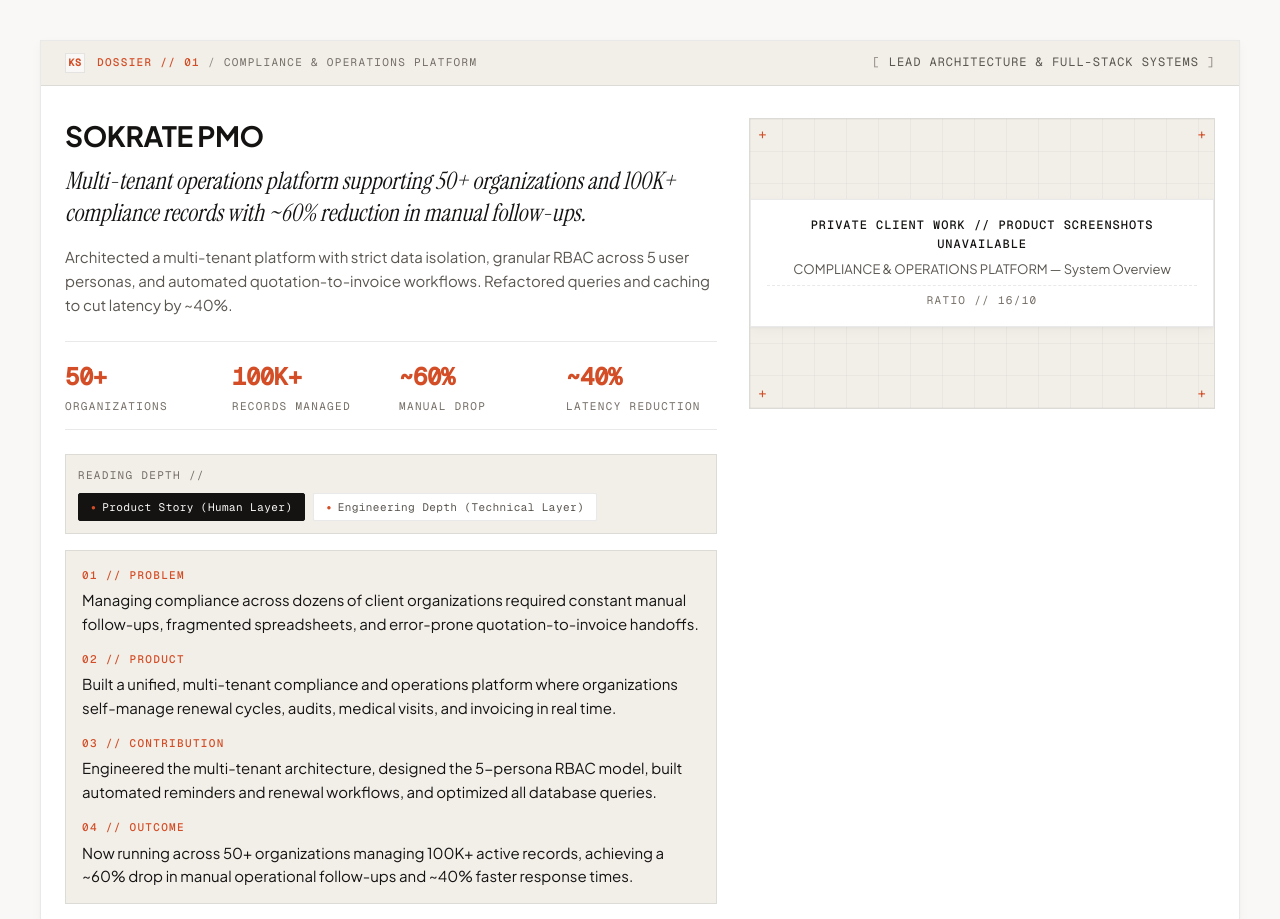
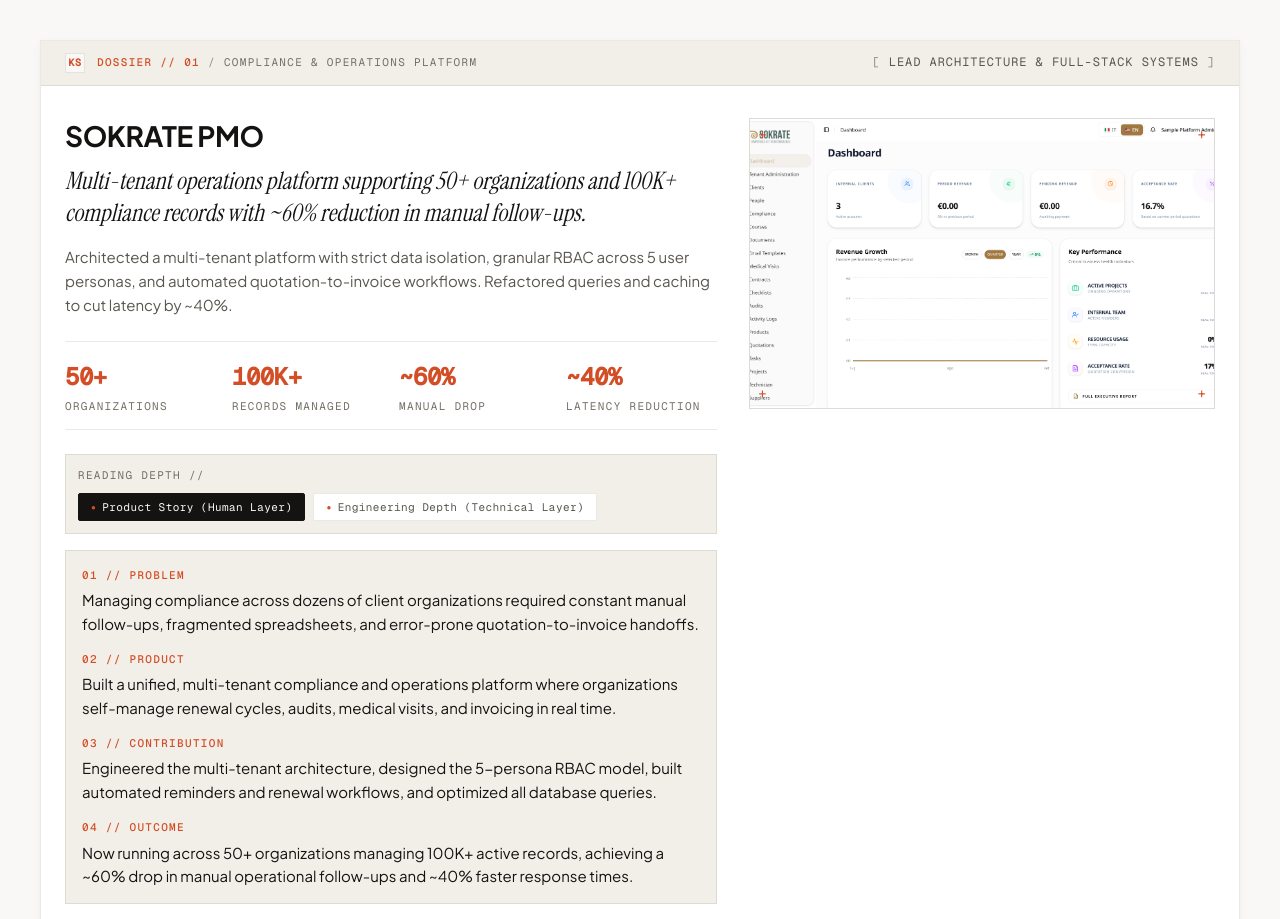
Before and after one commit to keshav-star/keshav-sandhu-portfolio, a Next.js app: page / in a window 1280 px wide. Shown: the part 4067-4986 px from the top of the page. Built offline with nearby package versions, Linux system fonts and the light colour scheme; no server answers.

Commit message:
feat: hero image and project image change

```diff
--- a/src/content/projects.ts
+++ b/src/content/projects.ts
@@ -40,6 +40,10 @@
       performance: "Cut average API response times by ~40% under peak multi-organization load.",
       infrastructure:
         "AWS deployment with automated Vitest test coverage for regulatory audit trails.",
+    },
+    media:{
+      src: "/images/sokrates.png",
+      alt: "Sokrates.sos"
     },
     placeholderLabel: "PRIVATE CLIENT WORK // PRODUCT SCREENSHOTS UNAVAILABLE",
   },
```
Also changed, not shown: public/images/keshav-sandhu-editorial-portrait.png, public/images/sokrates.png (added).
